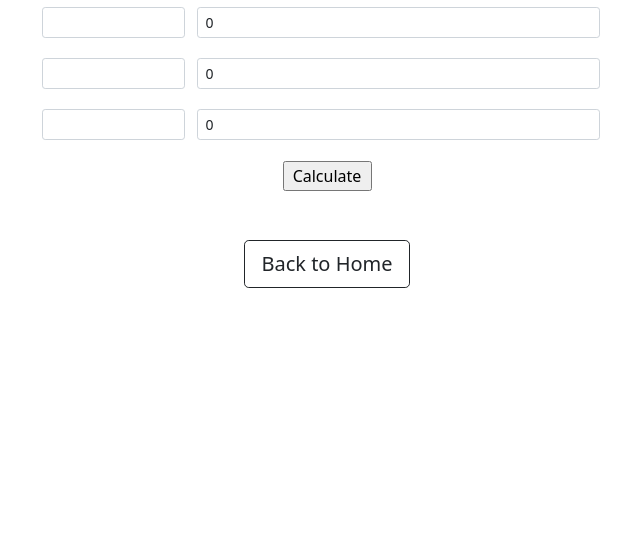
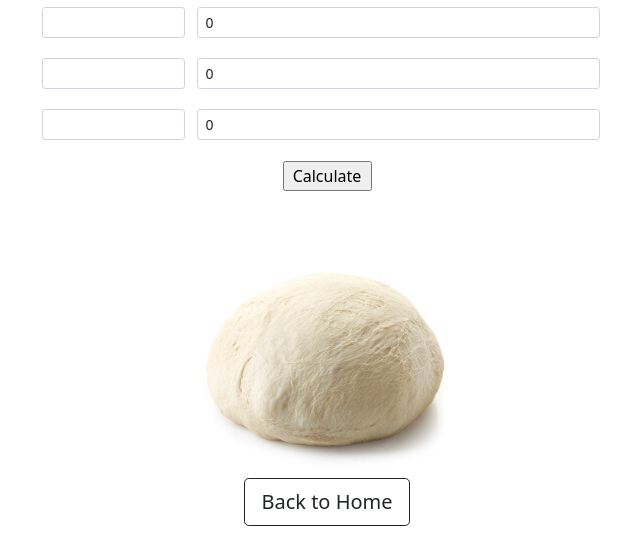
Before and after one commit to nebracy/personal-website, a Flask app: template nebracy/templates/apps/pizza.html in a window 1280 px wide. Shown: the part 523-1073 px from the top of the page, without its empty margins (313-953 px from the left). Before the commit the page ends 811 px from the top, so only its background shows below. Run offline with Flask 2, Linux system fonts and the light colour scheme; the template is opened without the code that fills it: values that come from a table or form of the project are taken from there, others are empty; parts of the project's set-up code (start-up, migrations or seed data) failed here and were passed over; some libraries are stand-ins or nearby versions.

Commit message:
Add image of doughball when table is empty

```diff
--- a/nebracy/templates/apps/pizza.html
+++ b/nebracy/templates/apps/pizza.html
@@ -90,6 +90,10 @@
                 </table>
             </div>
         </div>
+        {% else %}
+        <div class="text-center mb-2">
+            <img src="{{ url_for('static', filename='img/doughball.jpeg', _external=True, _scheme='https') }}" alt="pizza doughball" width="300" height="230">
+        </div>
         {% endif %}
         <div class="text-center">
             <button type="button" id="print" class="btn btn-outline-success btn-lg mx-1" hidden>Print</button>
```
Also changed, not shown: nebracy/static/img/doughball.jpeg (added).
